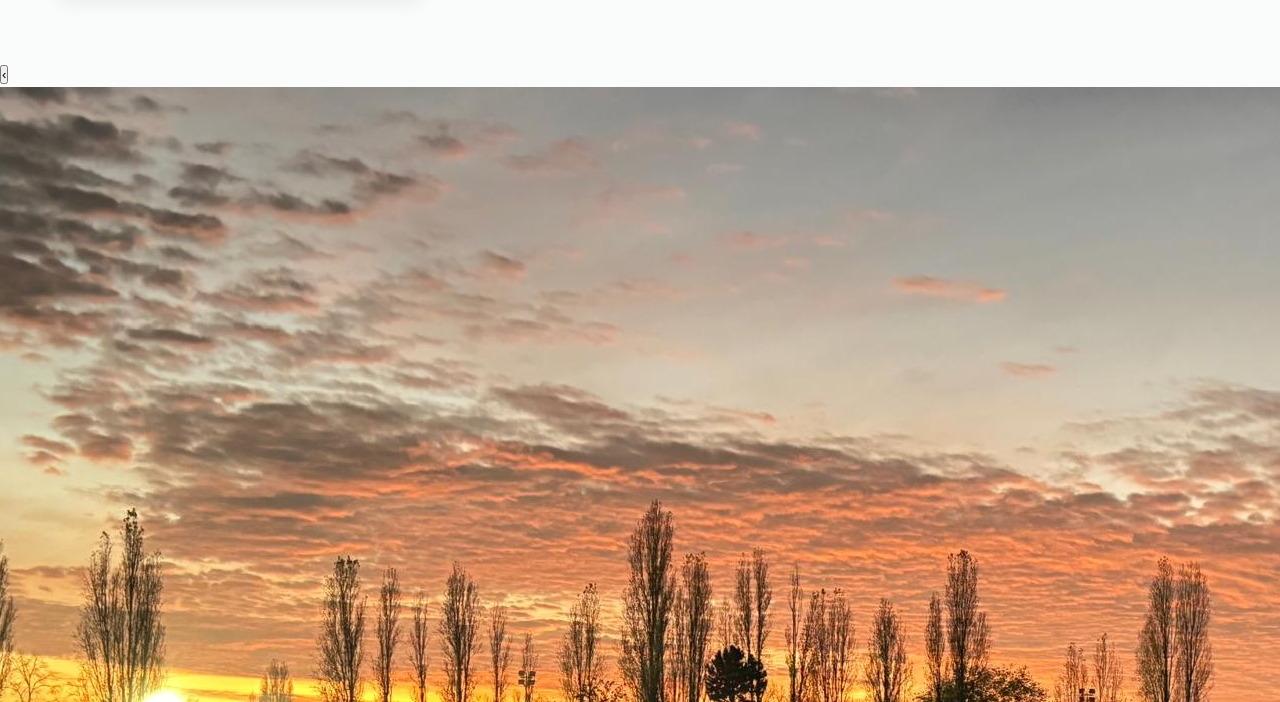
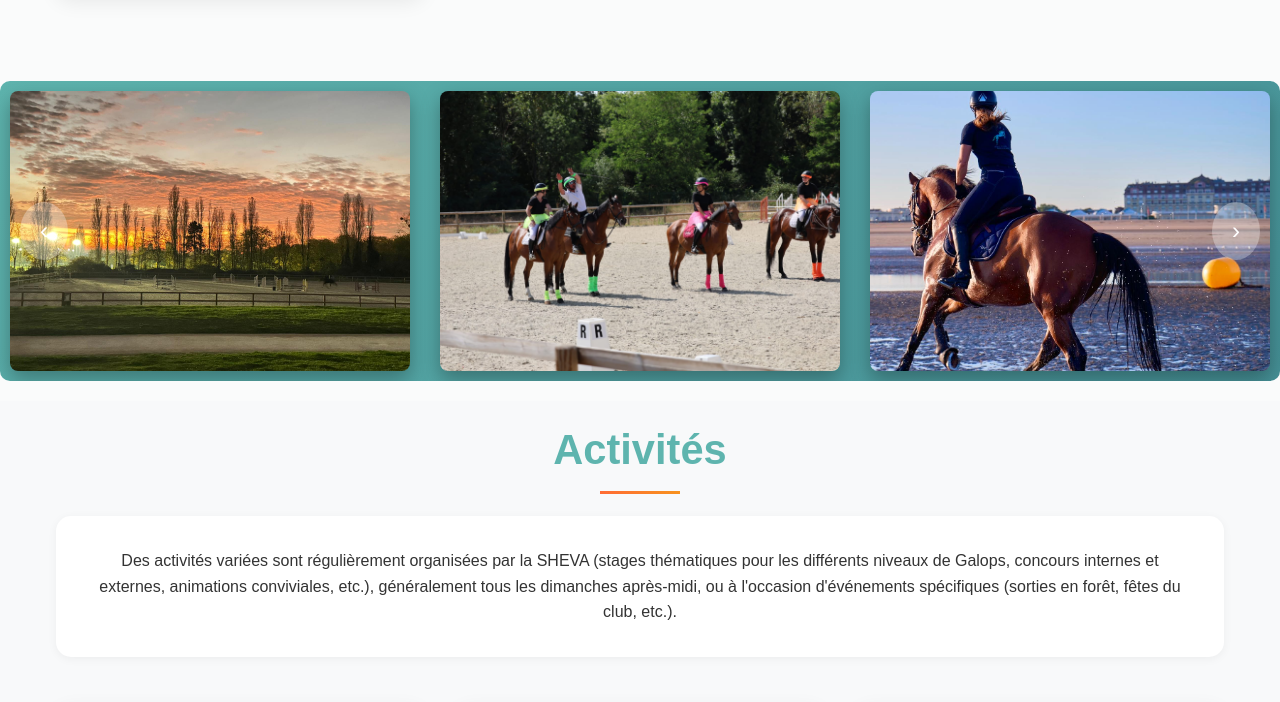
Before and after one commit to tibi2275/website_sheva, a plain HTML site: page pages/activites.html in a window 1280 px wide. Shown: the part 5720-6422 px from the top of the page. Drawn offline with Linux system fonts and the light colour scheme; files that its build step writes are made by us from their sources.

Commit message:
rect CSS

```diff
--- a/pages/activites.html
+++ b/pages/activites.html
@@ -27,8 +27,9 @@
 
         <meta name="twitter:card" content="summary_large_image" />
 
-        <link rel="stylesheet" href="css/style.css" />
-        <link rel="stylesheet" href="css/responsive.css" />
+        <link rel="stylesheet" href="../css/style.css" />
+        <link rel="stylesheet" href="../css/responsive.css" />
+        <link rel="stylesheet" href="../css/gallery.css" />
         <link rel="icon" href="/favicon.ico" type="image/x-icon" />
     </head>
 
```
Also changed, not shown: pages/centre.html (+3 -2 lines), pages/chevaux.html (+3 -2 lines), pages/infos.html (+3 -2 lines), pages/planning.html (+3 -2 lines).
